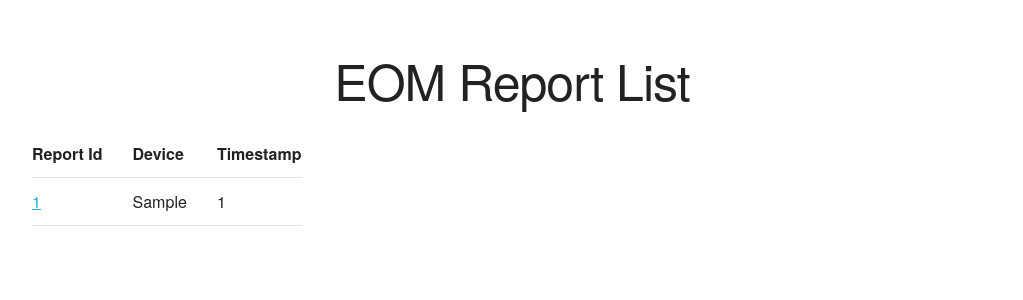
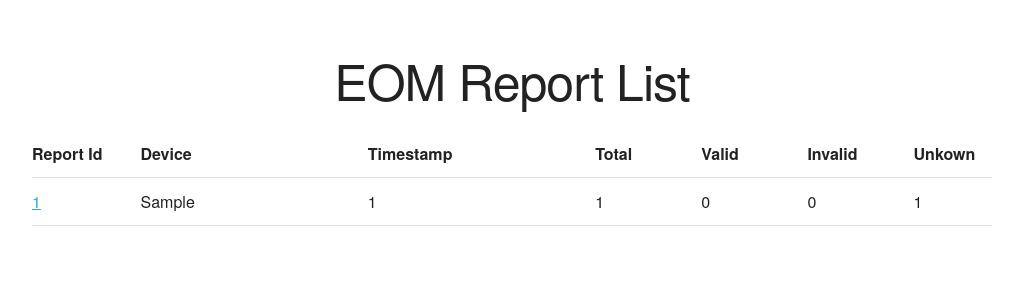
Before and after one commit to securerouting/EOM, a Django app: page /status/ in a window 1280 px wide. Shown: the top 300 px of the page, without its empty margins (128-1151 px from the left). Run offline with Django 3.2, Linux system fonts and the light colour scheme; tables that the repository leaves empty hold one stand-in row (values such as "Sample post").

Commit message:
Use appropriate style markers

```diff
--- a/eom_ui/status/templates/status/detail.html
+++ b/eom_ui/status/templates/status/detail.html
@@ -5,7 +5,7 @@
 <h1>{% block title %}EOM Route Status{% endblock %}</h1>
 
 {% if routes %}
-    <table class='rtable'>
+    <table class='eomtable'>
         <thead>
             <tr>
             <th class="row-status row-header">ROA Status</th>
--- a/eom_ui/status/templates/status/index.html
+++ b/eom_ui/status/templates/status/index.html
@@ -5,10 +5,16 @@
 <h1>{% block title %}EOM Report List{% endblock %}</h1>
 
 {% if report_list %}
-    <table class='table'>
+    <table class='eomtable'>
         <thead>
             <tr>
-            <th> Report Id </th>  <th> Device </th> <th> Timestamp </th>
+            <th class="row-report-id"> Report Id </th>
+            <th class="row-device"> Device </th>
+            <th class="row-timestamp"> Timestamp </th>
+            <th class="row-sum-tot"> Total </th>
+            <th class="row-sum-valid"> Valid </th>
+            <th class="row-sum-invalid"> Invalid </th>
+            <th class="row-sum-unknown"> Unkown </th>
             </tr>
         </thead>
         <tbody>
@@ -17,6 +23,10 @@
             <td><a href="{% url 'status:detail' r.report_id %}">{{ r.report_id }}</a></td>
             <td> {{ r.device }} </td>
             <td> {{ r.timestamp }} </td>
+            <td> {{ r.summary.0 }} </td>
+            <td> {{ r.summary.1 }} </td>
+            <td> {{ r.summary.2 }} </td>
+            <td> {{ r.summary.3 }} </td>
             </tr>
           {% endfor %}
         </tbody>
```
